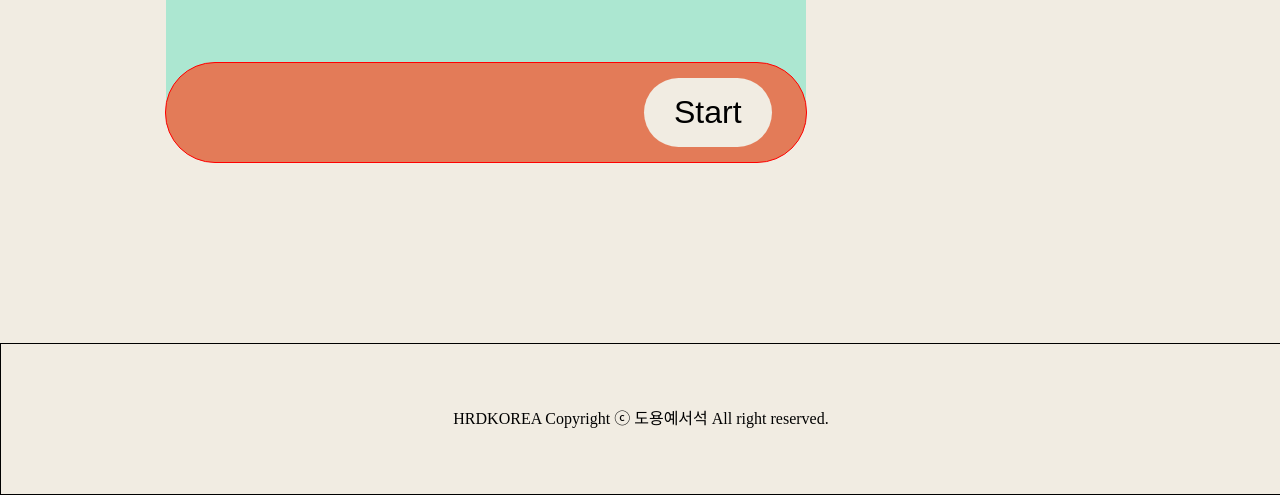
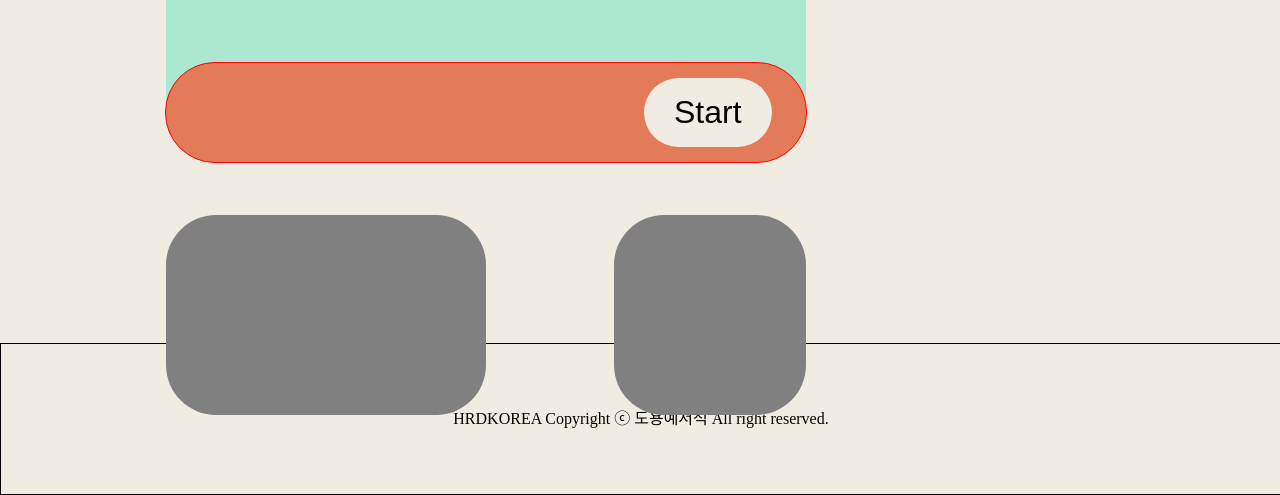
Before and after one commit to DH0407/Unowe, a plain HTML site: page index.html in a window 1280 px wide. Shown: the part 305-800 px from the top of the page. Drawn offline with Linux system fonts and the light colour scheme.

Commit message:
공지사항 게시물 칸

```diff
--- a/index.css
+++ b/index.css
@@ -133,6 +133,34 @@ body {
 
   font-size: 2em;
 }
+.boxZoon {
+  position: absolute;
+  width: 50%;
+  height: 200px;
+  top: 65%;
+  left: 13%;
+}
+.box1 {
+  z-index: 2;
+  background-color: gray;
+  border-radius: 50px;
+  position: absolute;
+  width: 50%;
+  height: 100%;
+  left: 0;
+
+}
+.box2 {
+  z-index: 2;
+  background-color: gray;
+  border: none;
+  border-radius: 50px;
+  position: absolute;
+  width: 30%;
+  height: 100%;
+  right: 0;
+}
+
 
 .mainArea {
   position: absolute;
--- a/index.html
+++ b/index.html
@@ -32,7 +32,10 @@
                     </div>
                 </div>
             </div>
-
+            <div class="boxZoon">
+                <div class="box1"></div>
+                <div class="box2"></div>
+            </div>
 
             <div class="mainArea" id="mainArea">
                 <button class="mainAreaMenuButton" id="mainAreaMenuButton">메뉴</button>
```
